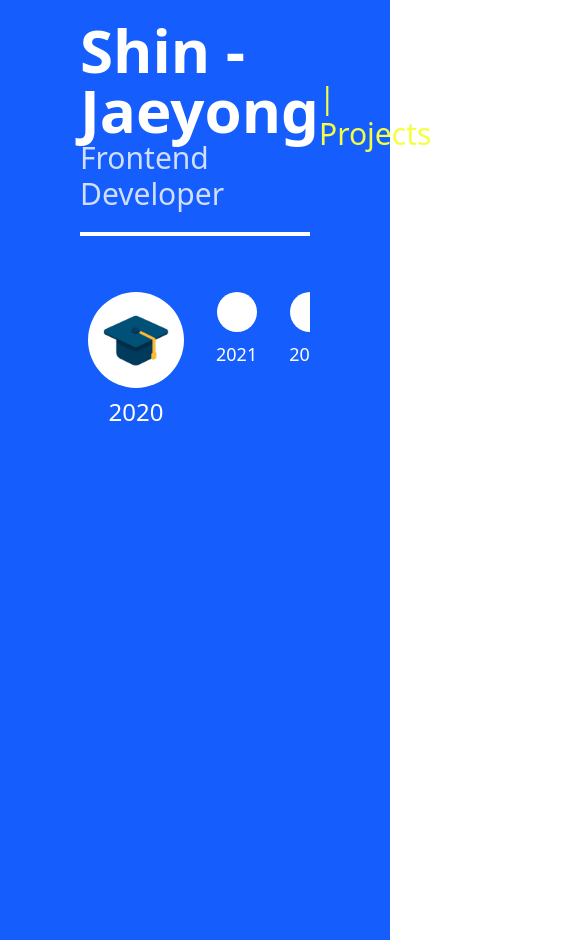
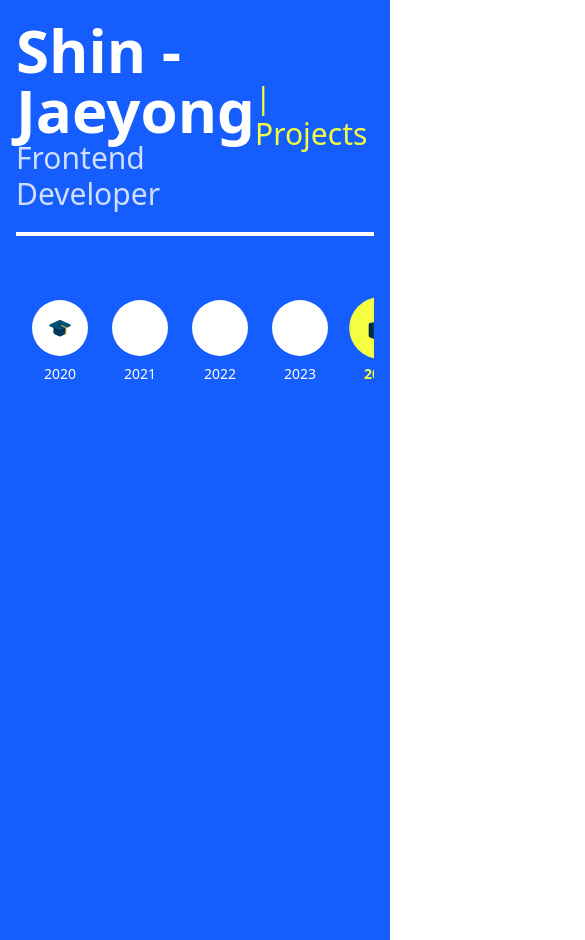
Before and after one commit to FoggyCaligo/Portfolio, a Vue app: page / in a window 390 px wide. Shown: the top 940 px of the page, 585 px wide, since content can reach past the window. Built offline with nearby package versions, Linux system fonts and the light colour scheme.

Commit message:
add - fix hard-coded css height

```diff
--- a/src/App.vue
+++ b/src/App.vue
@@ -3,7 +3,7 @@
   </script>
 
   <template>
-    <div class="h-full bg-brand px-20 py-5">
+    <div class="min-h-screen bg-brand px-4 md:px-20 py-5 overflow-hidden">
       <Navbar />
       <RouterView />
     </div>
--- a/src/components/TimeLineMobile.vue
+++ b/src/components/TimeLineMobile.vue
@@ -18,25 +18,35 @@
 
 
 </script>
+<template>
+  <div class="flex gap-6 overflow-x-scroll px-4 py-6 scrollbar-hide">
+    <div
+      v-for="item in items"
+      :key="item.year"
+      class="flex-shrink-0 flex flex-col items-center cursor-pointer"
+      @click="$emit('select', item)"
+    >
+      <div
+        :class="[
+          'w-14 h-14 rounded-full flex items-center justify-center transition',
+          item.year === selectedItem?.year
+            ? 'bg-yellow scale-110'
+            : 'bg-white'
+        ]"
+      >
+        <img v-if="item.icon" :src="item.icon" class="w-8 h-8" />
+      </div>
 
-<template>
-  <div class="w-full flex flex-row gap-8 overflow-x-auto py-4 px-2 box-border">
-    <div v-for="item in items" :key="item.year" class="flex flex-col items-center cursor-pointer" @click="emit('select', item)">
-      <div
-          :class="[
-            classCircleBase,
-            item.icon ? classCircleBig : classCircleSmall,
-            item?.year === selectedItem?.year ? classSelected : classUnSelected
-          ]">
-        <img v-if="item.icon" :src="item.icon" />
-      </div>
-      <div :class="[
-        'mt-2 transition-colors duration-300 ease-out',
-        item?.year === selectedItem?.year ? 'text-yellow font-bold' : 'text-surface',
-        item.icon ? 'text-2xl' : 'text-lg'
-      ]">
+      <span
+        :class="[
+          'mt-2 text-sm',
+          item.year === selectedItem?.year
+            ? 'text-yellow font-bold'
+            : 'text-white'
+        ]"
+      >
         {{ item.year }}
-      </div>
+      </span>
     </div>
   </div>
 </template>
--- a/src/pages/ProjectsPage.vue
+++ b/src/pages/ProjectsPage.vue
@@ -14,9 +14,9 @@
 
 <template>
 
+
   <div class="flex justify-between w-full ">
     <div class="flex w-full justify-between h-[calc(100dvh-160px)] overflow-hidden gap-12 pt-10">
-      <!-- Timeline (스크롤 전용) -->
       <div class="flex-shrink-0">
         <TimeLine
           :items="timelineData"
@@ -24,7 +24,6 @@
           @select="handleSelect"
         />
       </div>
-      <!-- Content (고정 & 내부 스크롤) -->
       <div class="flex-1 caret-none select-none ">
         <div class="h-full py-8 px-12 bg-surface rounded-xl shadow-lg overflow-y-scroll scrollbar-hide">
           <h3 class="text-3xl font-bold mb-4">
```
